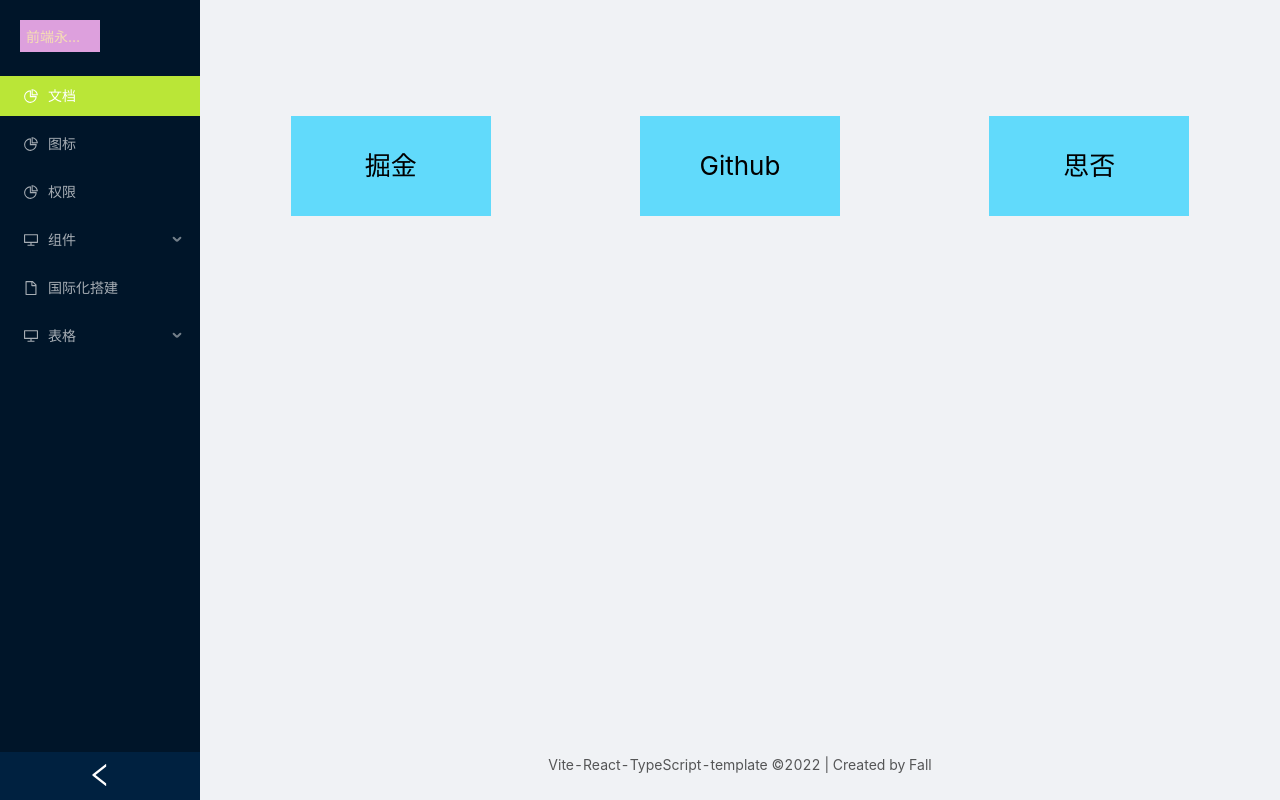
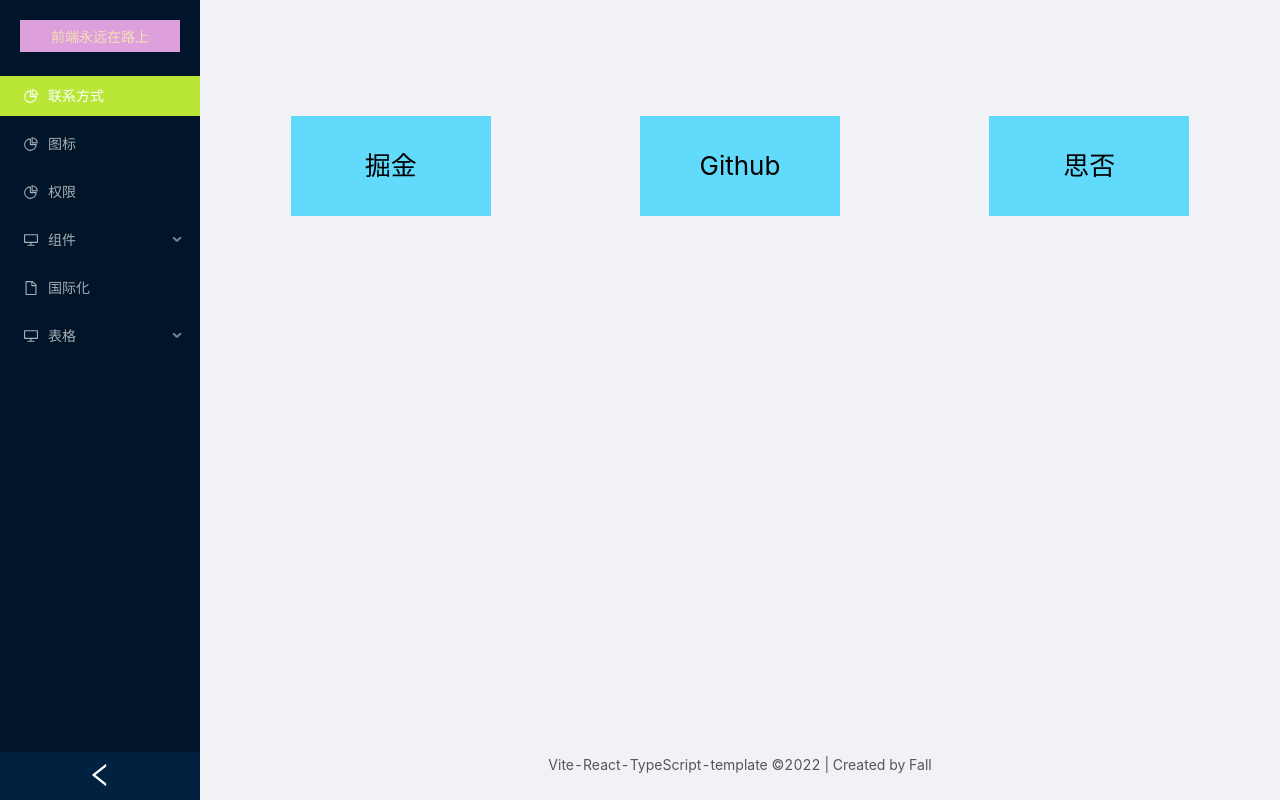
Before and after one commit to fall-zhang/vite-typescript-react-template, a React (Vite) app: page /doc in a window 1280 px wide. Built offline with nearby package versions, Linux system fonts and the light colour scheme; sample sign-in values are in the browser's storage.

Commit message:
更新国际化场景内容

```diff
--- a/src/core/locales/lang/en_US.json
+++ b/src/core/locales/lang/en_US.json
@@ -4,5 +4,11 @@
   "switchToEn": "switch to English",
   "switchToCh": "切换到中文",
   "localLan": "The internationalization of this project is still working on",
-  "document": "Document"
+  "menu-contact": "Contact",
+  "menu-icon": "Icons",
+  "menu-roots": "Roots",
+  "menu-components": "Components",
+  "menu-i18n": "I18n",
+  "menu-form": "Form",
+  "menu-table": "table"
 }
--- a/src/core/locales/lang/zh_CN.json
+++ b/src/core/locales/lang/zh_CN.json
@@ -4,7 +4,11 @@
   "switchToEn": "Change to English",
   "switchToCh": "切换到中文",
   "localLan": "本项目国际化基于",
-  "menu":{
-    "document":"文档"
-  }
+  "menu-contact": "联系方式",
+  "menu-icon": "图标",
+  "menu-roots": "权限",
+  "menu-components": "组件",
+  "menu-i18n": "国际化",
+  "menu-form": "表单",
+  "menu-table": "表格"
 }
--- a/src/layouts/menus/index.module.less
+++ b/src/layouts/menus/index.module.less
@@ -1,6 +1,5 @@
 .title{
   height: 32px;
-  width: 80px;
   padding: 6px;
   color: wheat;
   font-size: 14px;
--- a/src/layouts/menus/index.tsx
+++ b/src/layouts/menus/index.tsx
@@ -29,23 +29,23 @@
         mode="inline"
       >
         <Menu.Item key="/doc" icon={<PieChartOutlined />}>
-          <Link to={"/doc"}>文档</Link>
+          <Link to={"/doc"}>{formatMessage({id:"menu-contact"})}</Link>
         </Menu.Item>
         <Menu.Item key="/icon" icon={<PieChartOutlined />}>
-          <Link to={"/icon"}>图标</Link>
+          <Link to={"/icon"}>{formatMessage({id:"menu-icon"})}</Link>
         </Menu.Item>
         <Menu.Item key="/auth" icon={<PieChartOutlined />}>
-          <Link to={"/auth"}>权限</Link>
+          <Link to={"/auth"}>{formatMessage({id:"menu-roots"})}</Link>
         </Menu.Item>
-        <Menu.SubMenu key="sub2" icon={<DesktopOutlined />} title="组件">
+        <Menu.SubMenu key="sub2" icon={<DesktopOutlined />} title={formatMessage({id:"menu-components"})}>
           <Menu.Item key="/custom">
             <Link to={"/custom"}>远程搜索框</Link>
           </Menu.Item>
         </Menu.SubMenu>
         <Menu.Item key="/locale" icon={<FileOutlined />}>
-          <Link to={"/locale"}> 国际化搭建</Link>
+          <Link to={"/locale"}>{formatMessage({id:"menu-i18n"})}</Link>
         </Menu.Item>
-        <Menu.SubMenu key="/table" icon={<DesktopOutlined />} title="表格">
+        <Menu.SubMenu key="/table" icon={<DesktopOutlined />} title={formatMessage({id:"menu-table"})}>
           <Menu.Item key="/table/base">
             <Link to={"/table/base"}>基础表格</Link>
           </Menu.Item>{" "}
--- a/src/pages/doc/index.tsx
+++ b/src/pages/contact/index.tsx
@@ -1,25 +1,25 @@
 import React from "react"
 import styles from "./index.module.less"
 import { Tooltip } from "antd"
-import { $http } from "@/utils/reuqest"
+// import { $http } from "@/utils/reuqest"
 
 const DocPage: React.FC = ({ children }) => {
   function onClick() {
-    $http.post('/auth')
+    window.open('')
   }
   return (
     <div>
       <Tooltip placement="top" color={"plum"} title={"fellow me"}>
         <div className={styles.doc}>
           {children}
-          <a href="https://juejin.cn/post/6956112714779328519">
-            <div>掘金</div>
+          <a href="#" >
+            <div onClick={()=>{window.open('https://juejin.cn/user/1565342280463325')}}>掘金</div>
           </a>
-          <a href="https://github.com/Fall-zhang">
-            <div>Github</div>
+          <a href="#">
+            <div onClick={()=>{window.open('https://github.com/Fall-zhang')}}>Github</div>
           </a>
-          <a href="https://segmentfault.com/u/fall_zhang0">
-            <div>思否</div>
+          <a href="#">
+            <div onClick={()=>{window.open('https://segmentfault.com/u/fall_zhang0')}}>思否</div>
           </a>
         </div>
       </Tooltip>
--- a/src/pages/locales/index.tsx
+++ b/src/pages/locales/index.tsx
@@ -12,8 +12,6 @@
   const onChangeLanguage = (e: RadioChangeEvent) => {
     setLocale(e.target.value) // 调用切换语言方法
   }
-  const document=  formatMessage({ id: "document" })
-  console.log(document)
   const local = getLocaleInfo().locale
   const [currentLang] = useState(local)
   return (
--- a/src/router/index.tsx
+++ b/src/router/index.tsx
@@ -4,7 +4,7 @@
 import HomePage from "@/layouts"
 
 import LoginPage from "@/pages/login"
-import DocPage from "@/pages/doc"
+import DocPage from "@/pages/contact"
 import PublicPage from "@/pages/publicComponents"
 import CustomPage from "@/pages/testPlugin"
 import LocalePage from "@/pages/locales"
--- a/src/router/routerConfig.tsx
+++ b/src/router/routerConfig.tsx
@@ -1,7 +1,7 @@
 import HomePage from "@/layouts/menus"
 import LoginPage from "@/pages/login"
 
-import DocPage from "@/pages/doc"
+import DocPage from "@/pages/contact"
 import PublicPage from "@/pages/publicComponents"
 import CustomPage from "@/pages/testPlugin"
 import LocalePage from "@/pages/locales"
```
Also changed, not shown: src/pages/contact/index.module.less (renamed from src/pages/doc/index.module.less).
